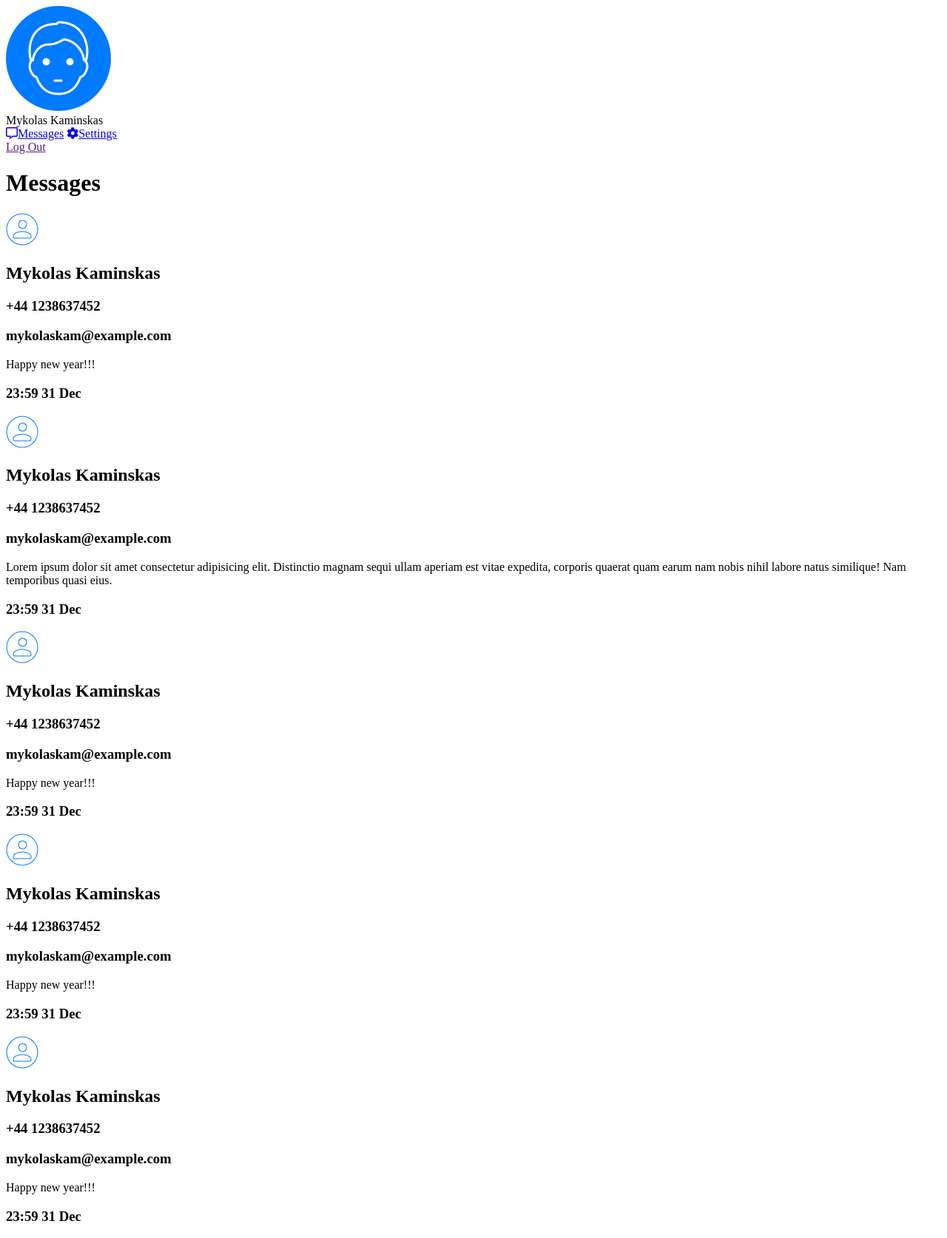
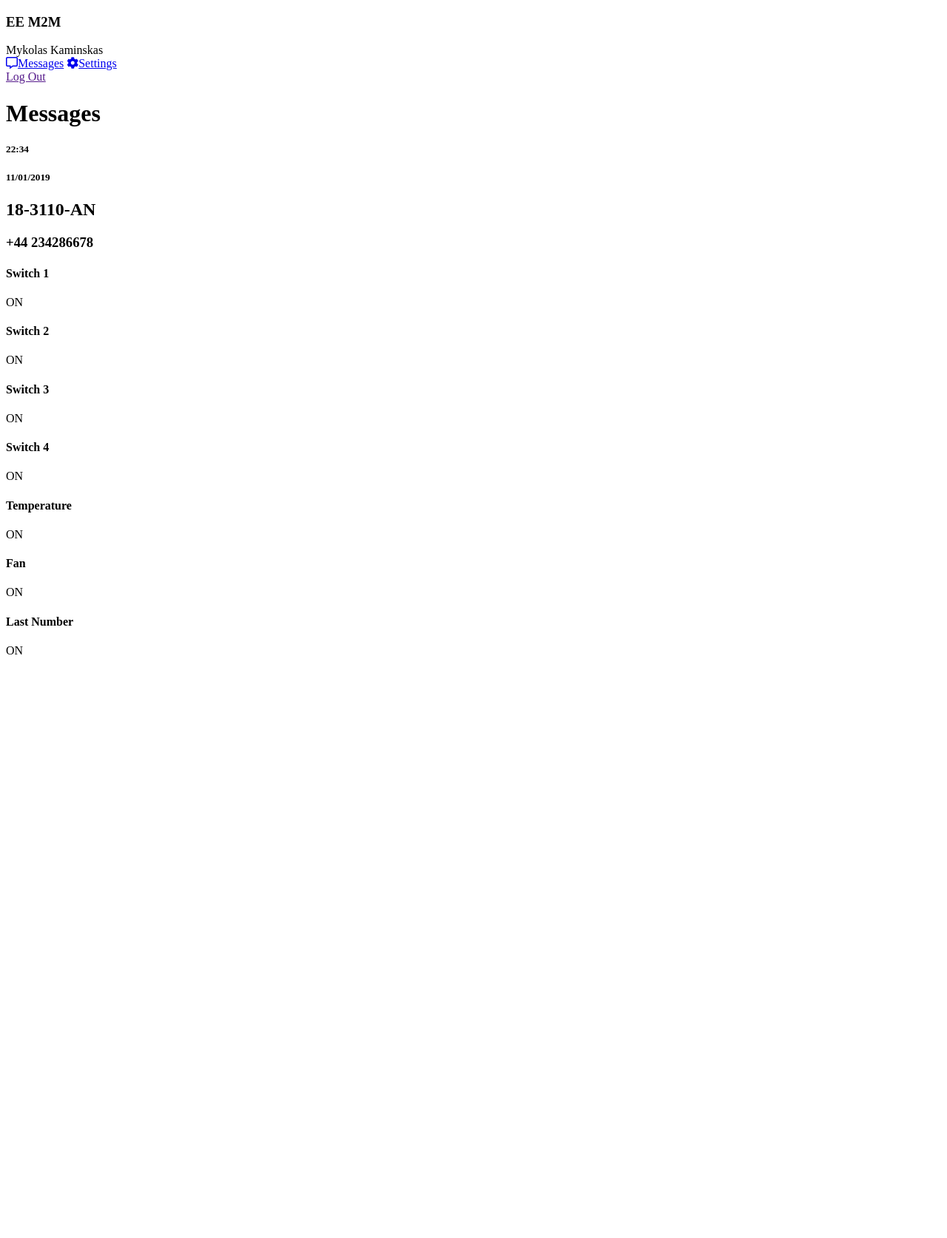
Before and after one commit to Mykolaskam/EE-Secure-Web-App, a PHP site: the page made by includes/secure_web_app/app/templates/homepage.html.twig in a window 1280 px wide. Shown: the whole page at 74% size. After the commit the page ends 885 px from the top, so only its background shows below. Run offline with PHP 8.4, Linux system fonts and the light colour scheme; the template is opened without the code that fills it, so the values that code supplies are empty; some libraries are stand-ins or nearby versions.

Commit message:
redesigned homepage message box

```diff
--- a/includes/secure_web_app/app/templates/homepage.html.twig
+++ b/includes/secure_web_app/app/templates/homepage.html.twig
@@ -8,7 +8,7 @@
     <div class="side-panel">
 
         <div class="user-profile-container">
-                <img class="my-profile-image" src="media/head.png" alt="your profile image">
+            <h3 class="ee">EE M2M</h3>
             <div class="my-profile-name">Mykolas Kaminskas</div>
         </div>
 
@@ -33,140 +33,66 @@
 
         <div class="message-box">
 
-                <div class="profile-image-container">
-                    <img class="profile-picture" src="media/profile.png" alt="profile picture">
+            <div class="date-time">
+
+                <h5 class="time">22:34</h5>
+                <h5 class="date">11/01/2019</h5>
+
             </div>
 
-                <div class="message-content-container">
-
-                    <h2 class="sende-name">Mykolas Kaminskas</h2>
-
-                    <h3 class="sender-mobile">+44 1238637452</h3>
-                    <h3 class="sender-email">mykolaskam@example.com</h3>
+            <div class="message-container">
+                <h2 class="message-name">18-3110-AN</h2>
+                <h3 class="message-phone-number">+44 234286678</h3>
+            </div>
 
             <div class="line2"></div>
 
-                    <p class="message">Happy new year!!!</p>
+             <div class="message-boxes">
+                <div class="col">
+                      <h4>Switch 1</h4>
+                      <p>ON</p>
+                </div>
+
+                <div class="col">
+                      <h4>Switch 2</h4>
+                      <p>ON</p>
+                </div>
+
+                <div class="col">
+                      <h4>Switch 3</h4>
+                      <p>ON</p>
+                </div>
+
+                <div class="col">
+                      <h4>Switch 4</h4>
+                      <p>ON</p>
+                </div>
+            </div>
+
+            <div class="line2"></div>
+
+             <div class="message-boxes">
+                <div class="col">
+                      <h4>Temperature</h4>
+                      <p>ON</p>
+                </div>
+
+                <div class="col">
+                      <h4>Fan</h4>
+                      <p>ON</p>
+                </div>
+
+                <div class="col">
+                      <h4>Last Number</h4>
+                      <p>ON</p>
+                </div>
+            </div>
+
+
+
 
         </div>
 
-                <div class="date-time-container">
-
-                    <h3 class="date-time"> 23:59 31 Dec</h3>
-
-                </div>
-
-            </div>
-
-            <div class="message-box">
-
-                <div class="profile-image-container">
-                    <img class="profile-picture" src="media/profile.png" alt="profile picture">
-                </div>
-
-                <div class="message-content-container">
-
-                    <h2 class="sende-name">Mykolas Kaminskas</h2>
-
-                    <h3 class="sender-mobile">+44 1238637452</h3>
-                    <h3 class="sender-email">mykolaskam@example.com</h3>
-
-                    <div class="line2"></div>
-
-                    <p class="message">Lorem ipsum dolor sit amet consectetur adipisicing elit. Distinctio magnam sequi
-                        ullam aperiam est vitae expedita, corporis quaerat quam earum nam nobis nihil labore natus
-                        similique! Nam temporibus quasi eius.</p>
-
-                </div>
-
-                <div class="date-time-container">
-
-                    <h3 class="date-time"> 23:59 31 Dec</h3>
-
-                </div>
-
-            </div>
-
-            <div class="message-box">
-
-                    <div class="profile-image-container">
-                        <img class="profile-picture" src="media/profile.png" alt="profile picture">
-                    </div>
-
-                    <div class="message-content-container">
-
-                        <h2 class="sende-name">Mykolas Kaminskas</h2>
-
-                        <h3 class="sender-mobile">+44 1238637452</h3>
-                        <h3 class="sender-email">mykolaskam@example.com</h3>
-
-                        <div class="line2"></div>
-
-                        <p class="message">Happy new year!!!</p>
-
-                    </div>
-
-                    <div class="date-time-container">
-
-                        <h3 class="date-time"> 23:59 31 Dec</h3>
-
-                    </div>
-
-            </div>
-
-            <div class="message-box">
-
-                    <div class="profile-image-container">
-                        <img class="profile-picture" src="media/profile.png" alt="profile picture">
-                    </div>
-
-                    <div class="message-content-container">
-
-                        <h2 class="sende-name">Mykolas Kaminskas</h2>
-
-                        <h3 class="sender-mobile">+44 1238637452</h3>
-                        <h3 class="sender-email">mykolaskam@example.com</h3>
-
-                        <div class="line2"></div>
-
-                        <p class="message">Happy new year!!!</p>
-
-                    </div>
-
-                    <div class="date-time-container">
-
-                        <h3 class="date-time"> 23:59 31 Dec</h3>
-
-                    </div>
-
-            </div>
-
-            <div class="message-box">
-
-                    <div class="profile-image-container">
-                        <img class="profile-picture" src="media/profile.png" alt="profile picture">
-                    </div>
-
-                    <div class="message-content-container">
-
-                        <h2 class="sende-name">Mykolas Kaminskas</h2>
-
-                        <h3 class="sender-mobile">+44 1238637452</h3>
-                        <h3 class="sender-email">mykolaskam@example.com</h3>
-
-                        <div class="line2"></div>
-
-                        <p class="message">Happy new year!!!</p>
-
-                    </div>
-
-                    <div class="date-time-container">
-
-                        <h3 class="date-time"> 23:59 31 Dec</h3>
-
-                    </div>
-
-            </div>
 
 
     </main>
--- a/includes/secure_web_app/app/templates/login.html.twig
+++ b/includes/secure_web_app/app/templates/login.html.twig
@@ -23,6 +23,8 @@
 
 
         </form>
+
+        <h4>{{ error_message }}</h4>
 
 
          <form action="{{ action_register }}" method="post">
```
Also changed, not shown: includes/secure_web_app/app/routes/logincheck.php (+11 -1 lines), public_php/SecureWebApp/css/style.css (+37 -52 lines), 2 other files. Lines whose indentation alone changed are shown as unchanged.
